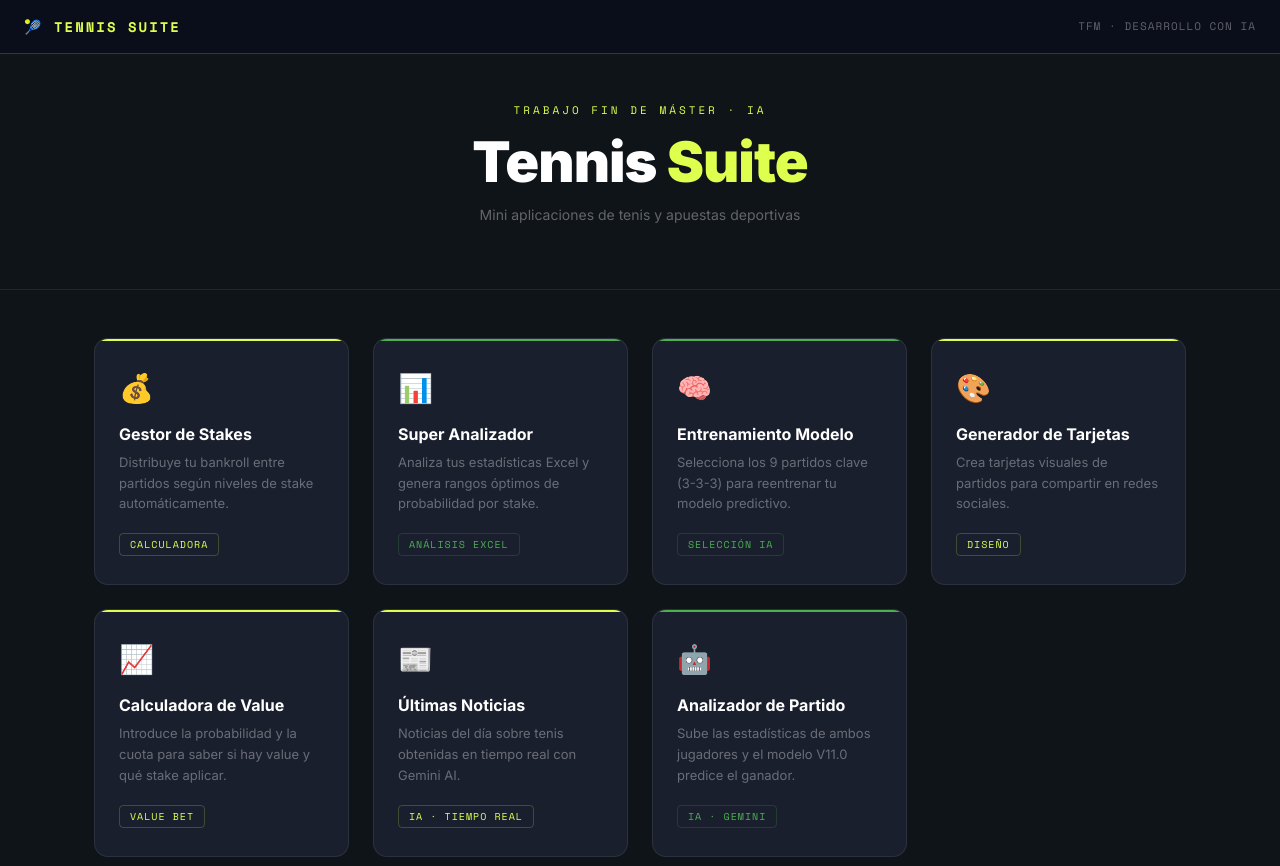
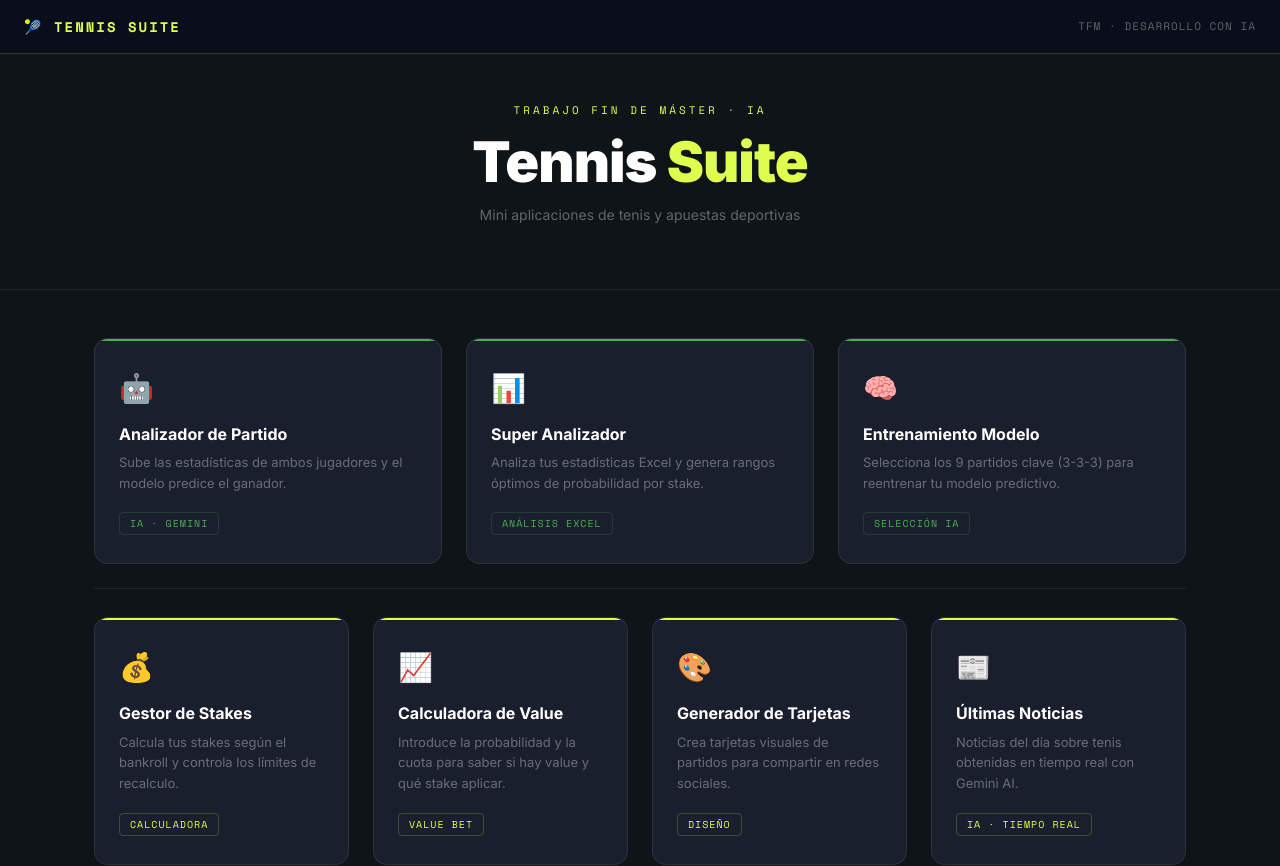
Before and after one commit to BorjaGZ/tfm-tennis-suite, a Next.js app: page / in a window 1280 px wide. Shown: the top 866 px of the page. Built offline with nearby package versions, Linux system fonts and the light colour scheme.

Commit message:
feat: reorganización menú principal

```diff
--- a/app/page.tsx
+++ b/app/page.tsx
@@ -1,14 +1,14 @@
 import Link from "next/link";
 
-const apps = [
+const appsFilaSuperior = [
   {
-    href: "/gestor-stakes",
-    title: "Gestor de Stakes",
-    desc: "Distribuye tu bankroll entre partidos según niveles de stake automáticamente.",
-    badge: "Calculadora",
-    badgeClass: "ts-badge-lime",
-    accentClass: "ts-card-accent-lime",
-    icon: "💰",
+    href: "/analizador-partido",
+    title: "Analizador de Partido",
+    desc: "Sube las estadísticas de ambos jugadores y el modelo predice el ganador.",
+    badge: "IA · Gemini",
+    badgeClass: "ts-badge-green",
+    accentClass: "ts-card-accent-green",
+    icon: "🤖",
   },
   {
     href: "/super-analizador",
@@ -28,14 +28,17 @@ const apps = [
     accentClass: "ts-card-accent-green",
     icon: "🧠",
   },
+];
+
+const appsFilaInferior = [
   {
-    href: "/generador-tarjetas",
-    title: "Generador de Tarjetas",
-    desc: "Crea tarjetas visuales de partidos para compartir en redes sociales.",
-    badge: "Diseño",
+    href: "/gestor-stakes",
+    title: "Gestor de Stakes",
+    desc: "Calcula tus stakes según el bankroll y controla los límites de recalculo.",
+    badge: "Calculadora",
     badgeClass: "ts-badge-lime",
     accentClass: "ts-card-accent-lime",
-    icon: "🎨",
+    icon: "💰",
   },
   {
     href: "/calculadora-value",
@@ -47,6 +50,15 @@ const apps = [
     icon: "📈",
   },
   {
+    href: "/generador-tarjetas",
+    title: "Generador de Tarjetas",
+    desc: "Crea tarjetas visuales de partidos para compartir en redes sociales.",
+    badge: "Diseño",
+    badgeClass: "ts-badge-lime",
+    accentClass: "ts-card-accent-lime",
+    icon: "🎨",
+  },
+  {
     href: "/ultimas-noticias",
     title: "Últimas Noticias",
     desc: "Noticias del día sobre tenis obtenidas en tiempo real con Gemini AI.",
@@ -54,15 +66,6 @@ const apps = [
     badgeClass: "ts-badge-lime",
     accentClass: "ts-card-accent-lime",
     icon: "📰",
-  },
-  {
-    href: "/analizador-partido",
-    title: "Analizador de Partido",
-    desc: "Sube las estadísticas de ambos jugadores y el modelo V11.0 predice el ganador.",
-    badge: "IA · Gemini",
-    badgeClass: "ts-badge-green",
-    accentClass: "ts-card-accent-green",
-    icon: "🤖",
   },
 ];
 
@@ -94,8 +97,32 @@ export default function Home() {
 
       {/* Grid de apps */}
       <div className="container-xl px-4 py-5">
-        <div className="row g-4">
-          {apps.map((app) => (
+
+        {/* Fila superior — 4 apps principales */}
+        <div className="row g-4 mb-4">
+          {appsFilaSuperior.map((app) => (
+            <div key={app.href} className="col-12 col-sm-6 col-xl-4">
+              <Link href={app.href} className="ts-app-card">
+                <div className={app.accentClass} style={{ position: "absolute", top: 0, left: 0, right: 0, height: "2px" }} />
+                <span className="ts-app-card-icon">{app.icon}</span>
+                <h2 style={{ fontSize: "16px", fontWeight: 700, marginBottom: "8px" }}>
+                  {app.title}
+                </h2>
+                <p className="ts-text-muted-custom mb-3" style={{ fontSize: "13px", lineHeight: 1.6 }}>
+                  {app.desc}
+                </p>
+                <span className={`ts-badge ${app.badgeClass}`}>{app.badge}</span>
+              </Link>
+            </div>
+          ))}
+        </div>
+
+        {/* Separador */}
+        <div style={{ borderTop: "1px solid var(--ts-border-default)", margin: "8px 0 28px 0" }} />
+
+        {/* Fila inferior — 3 apps secundarias */}
+        <div className="row g-4 justify-content-center">
+          {appsFilaInferior.map((app) => (
             <div key={app.href} className="col-12 col-sm-6 col-xl-3">
               <Link href={app.href} className="ts-app-card">
                 <div className={app.accentClass} style={{ position: "absolute", top: 0, left: 0, right: 0, height: "2px" }} />
@@ -111,6 +138,7 @@ export default function Home() {
             </div>
           ))}
         </div>
+
       </div>
 
       {/* Footer */}
```
Also changed, not shown: 1 other file (tests, documents, lock files or other folders).
